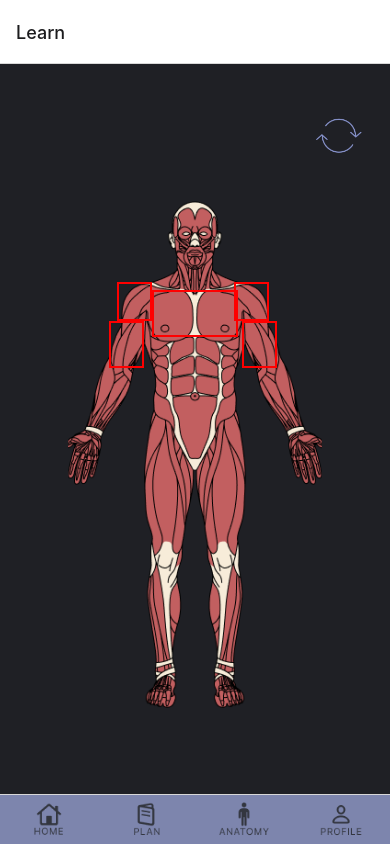
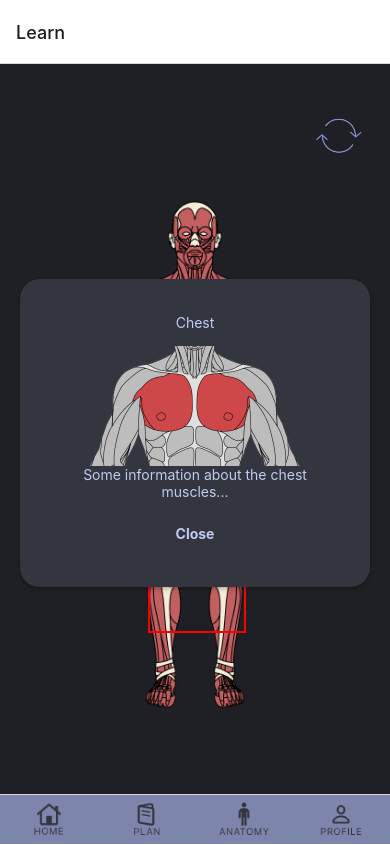
Before and after one commit to st20179232/HypertrophyCoachingApp, a React Native app: screen /Learn in a window 390 px wide. Both pictures are taken after a click on the element 194 px from the left and 313 px from the top of the page. Built offline with nearby package versions, Linux system fonts and the light colour scheme.

Commit message:
added all remaining clickable areas and created 3 of the pop up info windows

```diff
--- a/screens/Learn.js
+++ b/screens/Learn.js
@@ -1,19 +1,24 @@
 import React, { useState } from 'react';
-import { View, Image, TouchableOpacity, StyleSheet } from 'react-native';
+import { View, Image, TouchableOpacity, StyleSheet, Modal, Text } from 'react-native';
 
 import muscleFront from '../assets/muscleFront.png';
 import muscleBack from '../assets/muscleBack.png';
 import flipButton from '../assets/flipButton.png';
+import chestImage from '../assets/muscleChest.png';
+import absImage from '../assets/muscleAbs.png';
+import deltsImage from '../assets/muscleDelts.png';
 
 export default function Learn() {
   const [isFront, setIsFront] = useState(true);
+  const [chestModalVisible, setChestModalVisible] = useState(false);
+  const [absModalVisible, setAbsModalVisible] = useState(false);
 
   const flipImage = () => {
-    setIsFront(prevIsFront => !prevIsFront);
-  }
+    setIsFront(!isFront);
+  };
 
   const handleChestClick = () => {
-    alert('Chest area clicked');
+    setChestModalVisible(true);
   };
 
   const handleDeltClick = () => {
@@ -24,23 +29,163 @@ export default function Learn() {
     alert('Bicep area clicked');
   };
 
+  const handleForearmClick = () => {
+    alert('Forearm area clicked');
+  }
+
+  const handleAbsClick = () => {
+    setAbsModalVisible(true);
+  };
+
+  const handleQuadsClick = () => {
+    alert('Quads area clicked');
+  }
+
+  const handleUpperBackClick = () => {
+    alert('Upper back area clicked');
+  }
+
+  const handleLatsClick = () => {
+    alert('Lats area clicked');
+  }
+
+  const handleGlutesClick = () => {
+    alert('Glutes area clicked');
+  }
+
+  const handleHamstringsClick = () => {
+    alert('Hamstrings area clicked');
+  }
+
+  const handleCalvesClick = () => {
+    alert('Calves area clicked');
+  }
+
+  const handleTricepClick = () => {
+    alert('Tricep area clicked');
+  }
+
+  function MuscleModal({modalVisible, setModalVisible, muscleName, muscleInfo, imageUri}) {
+    return (
+      <Modal
+        animationType="slide"
+        transparent={true}
+        visible={modalVisible}
+        onRequestClose={() => {
+          setModalVisible(false);
+        }}
+      >
+        <View style={styles.centeredView}>
+          <View style={styles.modalView}>
+            <Text style={styles.modalText}>{muscleName}</Text>
+            <Image source={imageUri} style={{width: 222, height: 120}} />
+            <Text style={styles.muscleInfo}>{muscleInfo}</Text>
+            <TouchableOpacity
+              style={{ ...styles.openButton, backgroundColor: "#33363F" }}
+              onPress={() => {
+                setModalVisible(false);
+              }}
+            >
+              <Text style={styles.textStyle}>Close</Text>
+            </TouchableOpacity>
+          </View>
+        </View>
+      </Modal>
+    );
+  }
 
   return (
     <View style={styles.container}>
+        <MuscleModal
+        modalVisible={chestModalVisible}
+        setModalVisible={setChestModalVisible}
+        muscleName="Chest"
+        muscleInfo="Some information about the chest muscles..."
+        imageUri={chestImage}
+      />
+      <MuscleModal
+        modalVisible={absModalVisible}
+        setModalVisible={setAbsModalVisible}
+        muscleName="Abs"
+        muscleInfo="Some information about the abs muscles..."
+        imageUri={absImage}
+      />
+
       <Image source={isFront ? muscleFront : muscleBack} style={styles.chart} />
-      <TouchableOpacity style={styles.chestArea} onPress={handleChestClick} />
-      <TouchableOpacity style={styles.deltArea1} onPress={handleDeltClick} />
-      <TouchableOpacity style={styles.deltArea2} onPress={handleDeltClick} />
-      <TouchableOpacity style={styles.bicepArea1} onPress={handleBicepClick} />
-      <TouchableOpacity style={styles.bicepArea2} onPress={handleBicepClick} />
+      {isFront && (
+        <>
+          <TouchableOpacity style={styles.chestArea} onPress={handleChestClick} />
+          <TouchableOpacity style={styles.bicepArea1} onPress={handleBicepClick} />
+          <TouchableOpacity style={styles.bicepArea2} onPress={handleBicepClick} />
+          <TouchableOpacity style={styles.absArea} onPress={handleAbsClick} />
+          <TouchableOpacity style={styles.quadsArea} onPress={handleQuadsClick} />
+        </>
+      )}
+      {!isFront && (
+        <>
+          <TouchableOpacity style={styles.upperBackArea} onPress={handleUpperBackClick} />
+          <TouchableOpacity style={styles.tricepArea1} onPress={handleTricepClick} />
+          <TouchableOpacity style={styles.tricepArea2} onPress={handleTricepClick} />
+          <TouchableOpacity style={styles.latsArea} onPress={handleLatsClick} />
+          <TouchableOpacity style={styles.glutesArea} onPress={handleGlutesClick} />
+          <TouchableOpacity style={styles.hamstringsArea} onPress={handleHamstringsClick} />
+        </>
+      )}
       <TouchableOpacity style={styles.flipButtonContainer} onPress={flipImage}>
         <Image source={flipButton} style={styles.flipButton} />
       </TouchableOpacity>
+      <TouchableOpacity style={styles.deltArea1} onPress={handleDeltClick} />
+      <TouchableOpacity style={styles.deltArea2} onPress={handleDeltClick} />
+      <TouchableOpacity style={styles.forearmArea1} onPress={handleForearmClick} />
+      <TouchableOpacity style={styles.forearmArea2} onPress={handleForearmClick} />
+      <TouchableOpacity style={styles.calvesArea} onPress={handleCalvesClick} />
     </View>
   );
 }
 
 const styles = StyleSheet.create({
+    centeredView: {
+      flex: 1,
+      justifyContent: "center",
+      alignItems: "center",
+      marginTop: 22
+    },
+    modalView: {
+      margin: 20,
+      backgroundColor: "#33363F",
+      borderRadius: 20,
+      padding: 35,
+      alignItems: "center",
+      shadowColor: "#000",
+      shadowOffset: {
+        width: 0,
+        height: 2
+      },
+      shadowOpacity: 0.25,
+      shadowRadius: 4,
+      elevation: 5
+    },
+    openButton: {
+      backgroundColor: "#F194FF",
+      borderRadius: 10,
+      padding: 10,
+      elevation: 2
+    },
+    textStyle: {
+      color: "#C2CAF2",
+      fontWeight: "bold",
+      textAlign: "center"
+    },
+    muscleInfo: {
+      color: "#C2CAF2",
+      marginBottom: 15,
+      textAlign: "center"
+    },
+    modalText: {
+      color: "#C2CAF2",
+      marginBottom: 15,
+      textAlign: "center"
+    },
   container: {
     flex: 1,
     justifyContent: 'center',
@@ -105,6 +250,103 @@ const styles = StyleSheet.create({
     borderColor: 'red',
     borderWidth: 2,
   },
-
-
+  forearmArea1: {
+    position: 'absolute',
+    top: '39%',  // Adjust as needed
+    left: '24%',  // Adjust as needed
+    width: '9%',  // Adjust as needed
+    height: '6%',  // Adjust as needed
+    borderColor: 'red',
+    borderWidth: 2,
+  },
+  forearmArea2: {
+    position: 'absolute',
+    top: '39%',  // Adjust as needed
+    left: '67%',  // Adjust as needed
+    width: '9%',  // Adjust as needed
+    height: '6%',  // Adjust as needed
+    borderColor: 'red',
+    borderWidth: 2,
+  },
+  absArea: {
+    position: 'absolute',
+    top: '35%',  // Adjust as needed
+    left: '41%',  // Adjust as needed
+    width: '18%',  // Adjust as needed
+    height: '10%',  // Adjust as needed
+    borderColor: 'red',
+    borderWidth: 2,
+  },
+  quadsArea: {
+    position: 'absolute',
+    top: '48%',  // Adjust as needed
+    left: '36%',  // Adjust as needed
+    width: '28%',  // Adjust as needed
+    height: '13%',  // Adjust as needed
+    borderColor: 'red',
+    borderWidth: 2,
+  },
+  upperBackArea: {
+    position: 'absolute',
+    top: '26%',  // Adjust as needed
+    left: '39%',  // Adjust as needed
+    width: '23%',  // Adjust as needed
+    height: '8%',  // Adjust as needed
+    borderColor: 'red',
+    borderWidth: 2,
+  },
+  latsArea: {
+    position: 'absolute',
+    top: '34%',  // Adjust as needed
+    left: '38%',  // Adjust as needed
+    width: '25%',  // Adjust as needed
+    height: '9%',  // Adjust as needed
+    borderColor: 'red',
+    borderWidth: 2,
+  },
+  tricepArea1: {
+    position: 'absolute',
+    top: '33%',  // Adjust as needed
+    left: '28%',  // Adjust as needed
+    width: '9%',  // Adjust as needed
+    height: '6%',  // Adjust as needed
+    borderColor: 'red',
+    borderWidth: 2,
+  },
+  tricepArea2: {
+    position: 'absolute',
+    top: '33%',  // Adjust as needed
+    left: '63%',  // Adjust as needed
+    width: '9%',  // Adjust as needed
+    height: '6%',  // Adjust as needed
+    borderColor: 'red',
+    borderWidth: 2,
+  },
+  glutesArea: {
+    position: 'absolute',
+    top: '44%',  // Adjust as needed
+    left: '38%',  // Adjust as needed
+    width: '25%',  // Adjust as needed
+    height: '8%',  // Adjust as needed
+    borderColor: 'red',
+    borderWidth: 2,
+  },
+  hamstringsArea: {
+    position: 'absolute',
+    top: '52%',  // Adjust as needed
+    left: '38%',  // Adjust as needed
+    width: '25%',  // Adjust as needed
+    height: '10%',  // Adjust as needed
+    borderColor: 'red',
+    borderWidth: 2,
+  },
+  calvesArea: {
+    position: 'absolute',
+    top: '63%',  // Adjust as needed
+    left: '38%',  // Adjust as needed
+    width: '25%',  // Adjust as needed
+    height: '10%',  // Adjust as needed
+    borderColor: 'red',
+    borderWidth: 2,
+  },
 });
```
Also changed, not shown: assets/muscleAbs.png (added), assets/muscleDelts.png.
